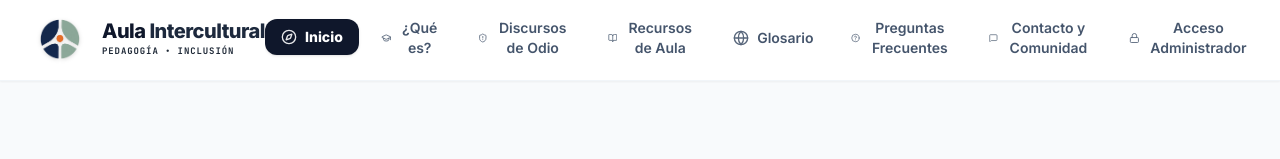
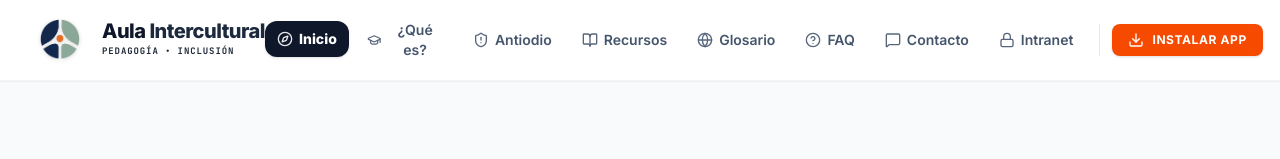
Before and after one commit to tonitorrejongarcia-svg/Aula-Intercultural, a React (Vite) app: page / in a window 1280 px wide. Shown: the top 159 px of the page. Built offline with nearby package versions, Linux system fonts and the light colour scheme.

Commit message:
refactor(nav): simplify menu item labels and styles
Shortened navigation labels for better UI consistency and removed unnecessary scrolling styles from the desktop navigation container.

```diff
--- a/src/components/Header.tsx
+++ b/src/components/Header.tsx
@@ -20,12 +20,12 @@ export default function Header({ activeTab, setActiveTab, pendingCount = 0 }: He
   const menuItems = [
     { id: 'inicio', label: 'Inicio', icon: Compass },
     { id: 'concepto', label: '¿Qué es?', icon: GraduationCap },
-    { id: 'hate-speech', label: 'Discursos de Odio', icon: ShieldAlert },
-    { id: 'recursos', label: 'Recursos de Aula', icon: BookOpen },
+    { id: 'hate-speech', label: 'Antiodio', icon: ShieldAlert },
+    { id: 'recursos', label: 'Recursos', icon: BookOpen },
     { id: 'glosario', label: 'Glosario', icon: Globe },
-    { id: 'faq', label: 'Preguntas Frecuentes', icon: HelpCircle },
-    { id: 'contacto', label: 'Contacto y Comunidad', icon: MessageSquare },
-    { id: 'intranet', label: 'Acceso Administrador', icon: Lock },
+    { id: 'faq', label: 'FAQ', icon: HelpCircle },
+    { id: 'contacto', label: 'Contacto', icon: MessageSquare },
+    { id: 'intranet', label: 'Intranet', icon: Lock },
   ];
 
   const handleNavClick = (id: string) => {
@@ -73,7 +73,7 @@ export default function Header({ activeTab, setActiveTab, pendingCount = 0 }: He
         </div>
 
         {/* Desktop Navigation */}
-        <nav className="hidden xl:flex items-center gap-1.5 overflow-x-auto pb-1 no-scrollbar flex-nowrap">
+        <nav className="hidden xl:flex items-center gap-1.5">
           {menuItems.map((item) => {
             const Icon = item.icon;
             const isActive = activeTab === item.id;
@@ -81,7 +81,7 @@ export default function Header({ activeTab, setActiveTab, pendingCount = 0 }: He
               <button
                 key={item.id}
                 onClick={() => handleNavClick(item.id)}
-                className={`flex items-center gap-2 px-4 py-2 rounded-xl font-sans font-extrabold text-xs sm:text-sm transition-all duration-300 cursor-pointer ${
+                className={`flex items-center gap-1.5 px-3 py-2 rounded-xl font-sans font-extrabold text-xs sm:text-sm transition-all duration-300 cursor-pointer ${
                   isActive
                     ? 'bg-slate-900 text-white shadow-sm transform translate-y-[-1px]'
                     : 'text-slate-600 hover:bg-slate-50 hover:text-slate-900 font-semibold'
@@ -93,18 +93,8 @@ export default function Header({ activeTab, setActiveTab, pendingCount = 0 }: He
               </button>
             );
           })}
-          <div className="w-[1px] h-5 bg-slate-200 mx-2 shrink-0 hidden 2xl:block" />
-          <a
-            href="https://ais-pre-d7cuzigax4vxvpzdpcgyvx-439828789133.europe-west3.run.app"
-            target="_blank"
-            rel="noopener noreferrer"
-            className="hidden 2xl:flex items-center gap-1.5 px-3 py-2 rounded-xl font-sans font-bold text-xs bg-orange-50 hover:bg-orange-100 text-orange-700 transition-all cursor-pointer shadow-3xs hover:-translate-y-0.5 shrink-0"
-            id="nav-fullscreen"
-          >
-            <ExternalLink className="w-3.5 h-3.5" />
-            Pantalla Completa
-          </a>
-          <div className="ml-2 pl-3 border-l border-slate-200 flex xl:hidden 2xl:flex">
+
+          <div className="ml-2 pl-3 border-l border-slate-200 flex">
              <PWAInstallButton />
           </div>
         </nav>
@@ -134,18 +124,6 @@ export default function Header({ activeTab, setActiveTab, pendingCount = 0 }: He
                 </li>
               );
             })}
-            <li className="pt-2 border-t border-slate-100">
-              <a
-                href="https://ais-pre-d7cuzigax4vxvpzdpcgyvx-439828789133.europe-west3.run.app"
-                target="_blank"
-                rel="noopener noreferrer"
-                className="w-full flex items-center gap-3 px-4 py-3 rounded-xl font-sans font-bold text-sm text-left text-orange-700 bg-orange-50 hover:bg-orange-100 transition-colors cursor-pointer"
-                id="mobile-nav-fullscreen"
-              >
-                <ExternalLink className="w-5 h-5" />
-                Abrir Pantalla Completa
-              </a>
-            </li>
           </ul>
         </div>
       )}
```
